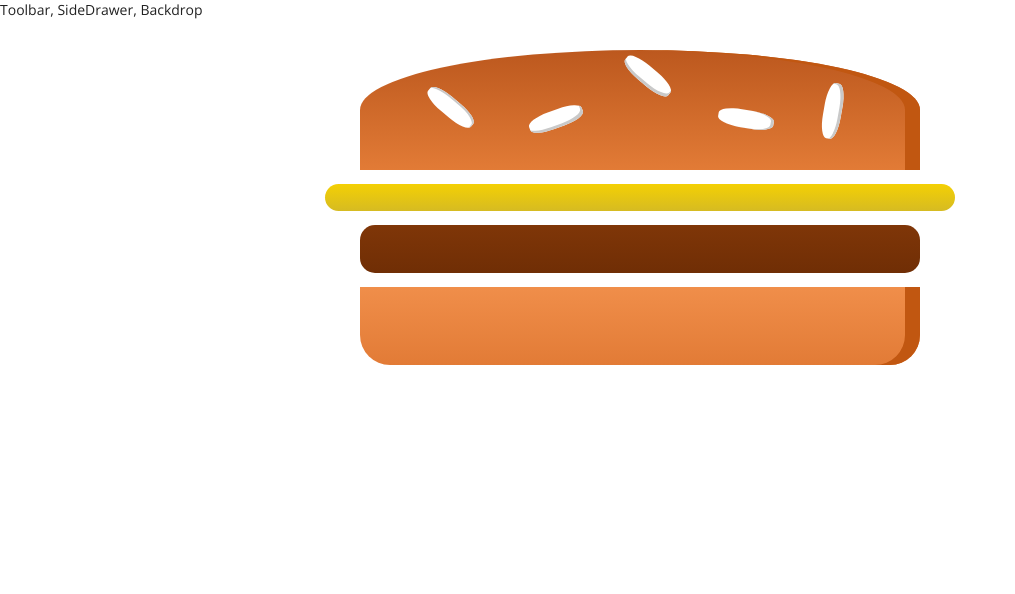
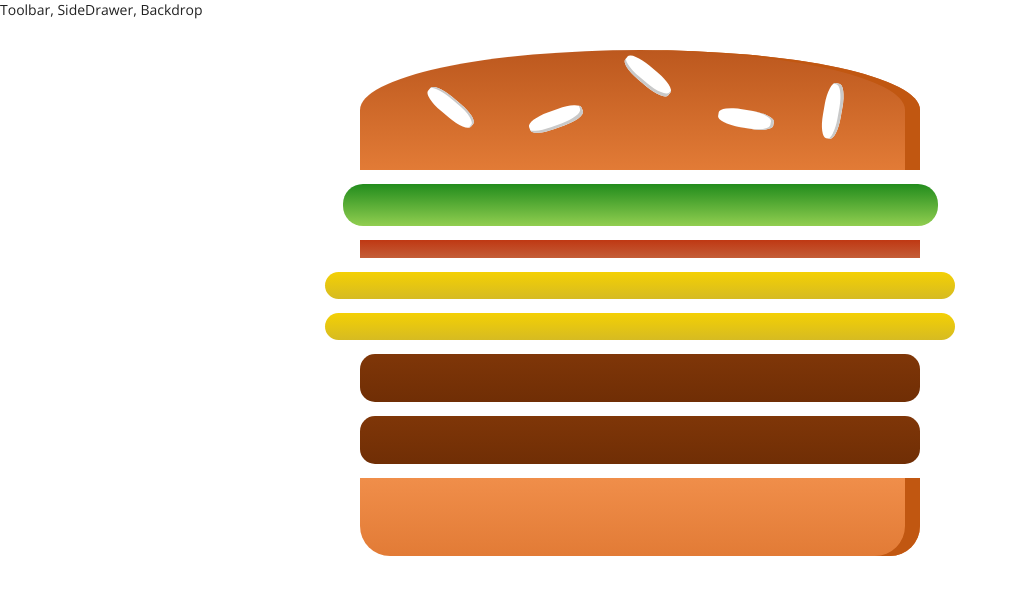
Before and after one commit to leon8941/list-of-ingredients, a React app in the folder client/: page / in a window 1280 px wide. Shown: the top 594 px of the page, without its empty margins (0-1015 px from the left). Built offline with nearby package versions, Linux system fonts and the light colour scheme.

Commit message:
add dynamic ingredients

```diff
--- a/client/src/components/Burger/Burger.js
+++ b/client/src/components/Burger/Burger.js
@@ -4,13 +4,19 @@
 import BurgerIngredient from './BurgerIngredient/BurgerIngredient';
 
 const burger = (props) => {
+    const transformedIngredients = Object.keys(props.ingredients)
+        .map(ingKey => {
+            console.log("1st: ", ingKey);
+            return [...Array(props.ingredients[ingKey])].map((_, i) => {
+                return <BurgerIngredient key={ingKey + i} type={ingKey} />;
+            });
+        });
+
     return (
         <div className={classes.Burger}>
             <BurgerIngredient type="bread-top" />
-            <BurgerIngredient type="cheese" />
-            <BurgerIngredient type="meat" />
+                {transformedIngredients}
             <BurgerIngredient type="bread-bottom" />
-
         </div>
     )
 };
--- a/client/src/containers/BurgerBuilder/BurgerBuilder.js
+++ b/client/src/containers/BurgerBuilder/BurgerBuilder.js
@@ -4,10 +4,19 @@
 import Burger from '../../components/Burger/Burger';
 
 class BurgerBuilder extends Component {
+    state = {
+        ingredients: {
+            salad: 1,
+            bacon: 1,
+            cheese: 2,
+            meat: 2
+        }
+    }
+
     render () {
         return (
             <Aux>
-                <Burger></Burger>
+                <Burger ingredients={this.state.ingredients}></Burger>
             </Aux>
         );
     }
```
